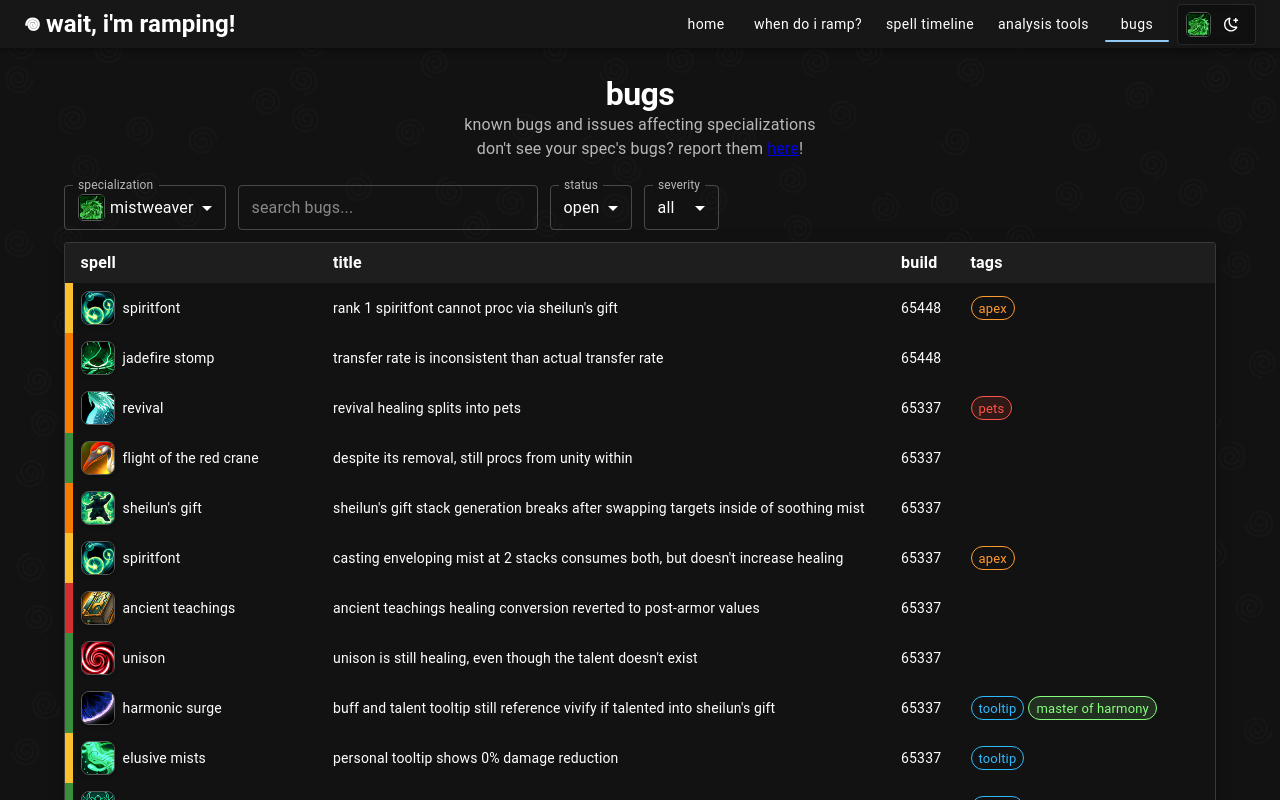
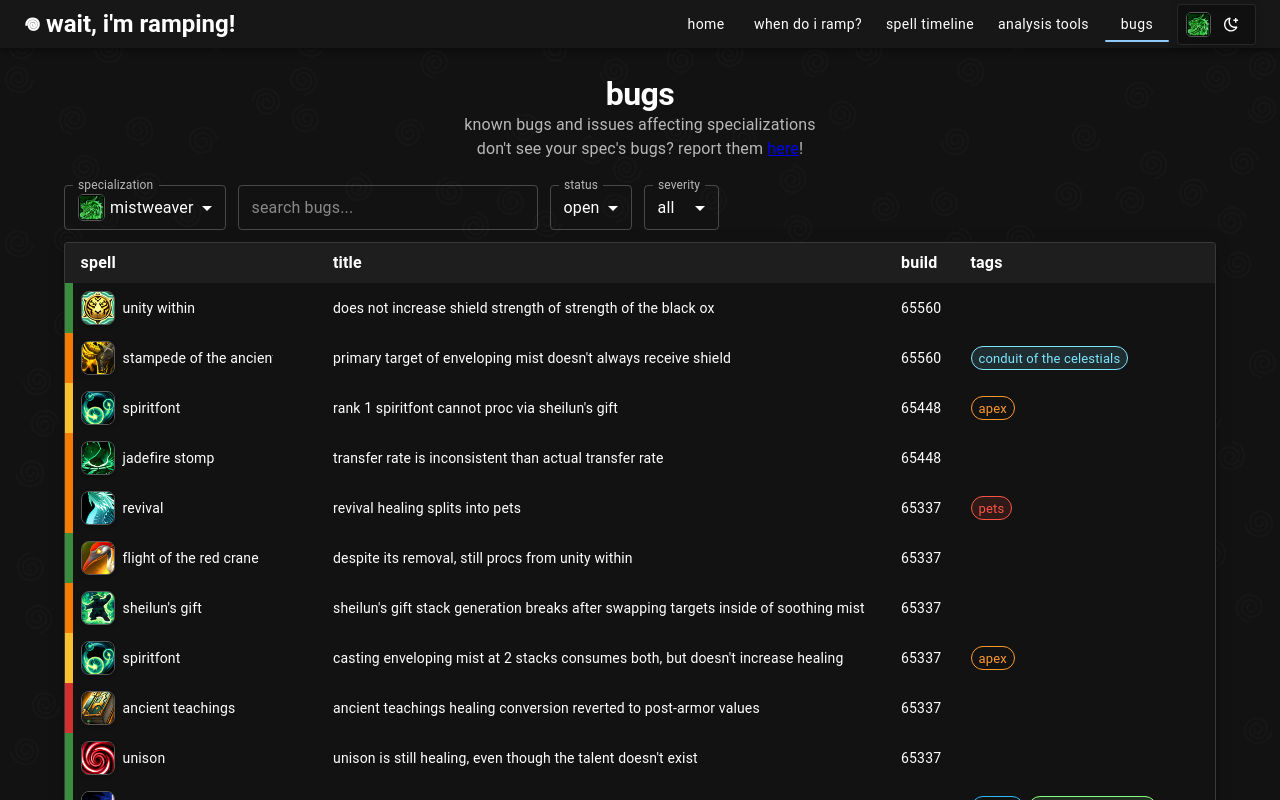
Before and after one commit to lolswirl/wait-im-ramping, a Next.js app: page /bugs in a window 1280 px wide. Shown: the top 800 px of the page. Built offline with nearby package versions, Linux system fonts and the light colour scheme; what @mui/material-nextjs would draw is missing.

Commit message:
conduit bugs yippee

```diff
--- a/src/data/specs/monk/mistweaver/bugs.ts
+++ b/src/data/specs/monk/mistweaver/bugs.ts
@@ -743,6 +743,24 @@ const BUGS: Bug[] = [
         notes: "https://www.warcraftlogs.com/reports/HvrkyFPnC6TxbBN3?fight=1&type=auras&source=1&pins=2%24Separate%24%23244F4B%24auras-gained%24-1%240.0.0.Any%240.0.0.Any%24true%240.0.0.Any%24true%241260565%7C1260670%2463",
         tags: [TAGS.APEX]
     },
+    {
+        spell: TALENTS.STAMPEDE_OF_THE_ANCIENTS,
+        affectedSpells: [TALENTS.STRENGTH_OF_THE_BLACK_OX],
+        severity: SEVERITY.HIGH,
+        title: "Primary target of Enveloping Mist doesn't always receive shield",
+        description: "When casting Enveloping Mist, the primary target doesn't always receive one of the 5 shields from Strength of the Black Ox. This causes Stampede of the Ancients to appear broken, as it only strengthens the primary target's shield when that target actually receives one. Functionally works when the primary target does receive a shield.",
+        lastBuildTested: "65560",
+        notes: "https://www.warcraftlogs.com/reports/6Wfpry3mtxz84PHd?fight=8&type=auras&view=events&ability=443113",
+        tags: [TAGS.CONDUIT]
+    },
+    {
+        spell: TALENTS.UNITY_WITHIN,
+        affectedSpells: [TALENTS.STRENGTH_OF_THE_BLACK_OX],
+        severity: SEVERITY.LOW,
+        title: "Does not increase shield strength of Strength of the Black Ox",
+        description: "Unity Within procs Strength of the black Ox, but it does not increase the strength of any of the shields.",
+        lastBuildTested: "65560",
+    }
 
 ];
 
```
